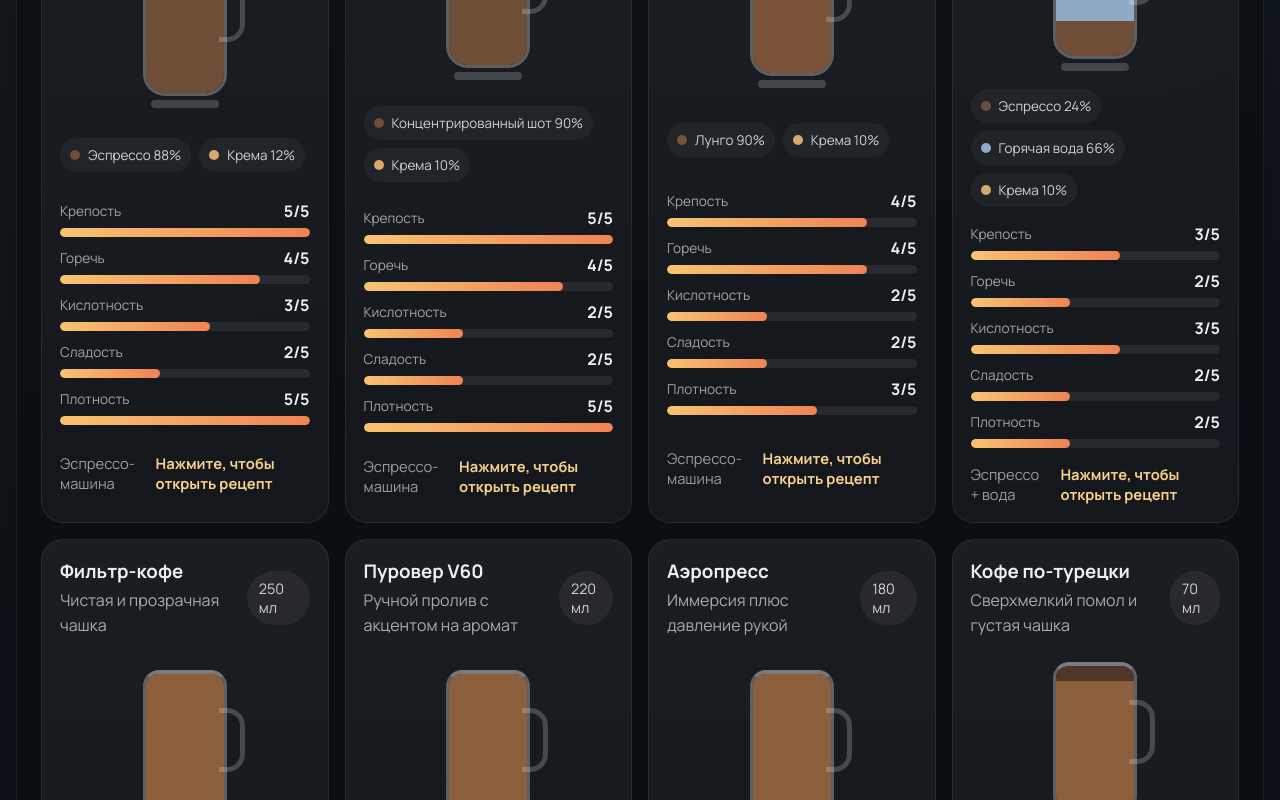
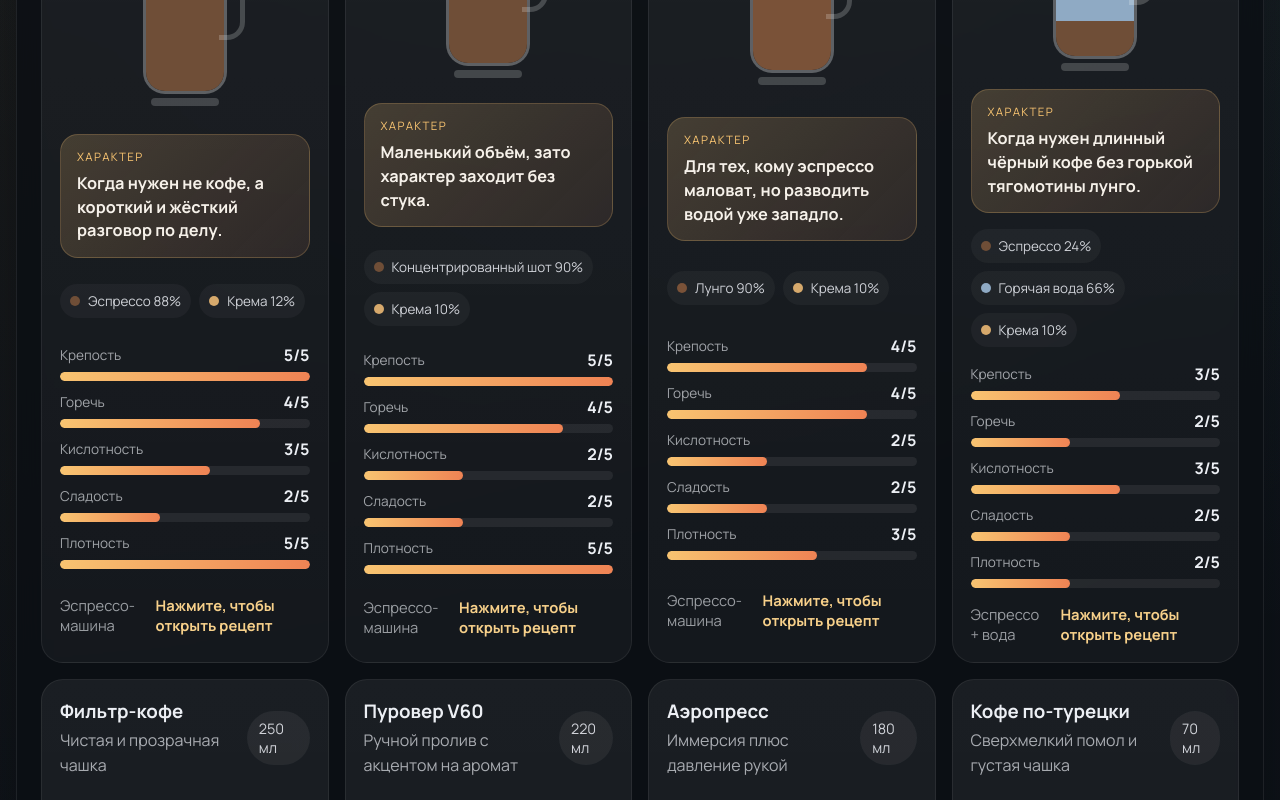
Before and after one commit to AnnaHrunova/extraction-engine, a React (Vite) app: page / in a window 1280 px wide. Shown: the part 1320-2120 px from the top of the page. Built offline with nearby package versions, Linux system fonts and the light colour scheme.

Commit message:
Highlight coffee catalog personality lines

```diff
--- a/src/App.css
+++ b/src/App.css
@@ -231,6 +231,31 @@
   box-shadow: 0 16px 36px rgba(0, 0, 0, 0.22);
 }
 
+.coffee-card__spotlight {
+  padding: 14px 16px;
+  border-radius: 18px;
+  background:
+    linear-gradient(135deg, rgba(248, 196, 113, 0.18), rgba(239, 131, 84, 0.08)),
+    rgba(255, 255, 255, 0.02);
+  border: 1px solid rgba(248, 196, 113, 0.22);
+  display: grid;
+  gap: 8px;
+}
+
+.coffee-card__spotlight-label {
+  color: #f8c471;
+  text-transform: uppercase;
+  letter-spacing: 0.12em;
+  font-size: 0.72rem;
+}
+
+.coffee-card__spotlight strong,
+.coffee-modal__spotlight {
+  font-size: 1.02rem;
+  line-height: 1.45;
+  color: rgba(250, 245, 238, 0.98);
+}
+
 .coffee-card__header,
 .coffee-card__footer,
 .metric-scale__header,
@@ -437,6 +462,10 @@
 }
 
 .coffee-modal__block p {
+  margin: 0;
+}
+
+.coffee-modal__spotlight {
   margin: 0;
 }
 
--- a/src/catalog/coffeeCatalog.ts
+++ b/src/catalog/coffeeCatalog.ts
@@ -82,6 +82,7 @@ export const coffeeCatalog: CoffeeDrink[] = [
     name: "Эспрессо",
     categoryId: "black",
     subtitle: "Короткий концентрированный шот",
+    spotlightLine: "Когда нужен не кофе, а короткий и жёсткий разговор по делу.",
     volumeMl: 30,
     baseLabel: "Эспрессо-машина",
     tags: ["9 бар", "25-30 сек", "база для молочных"],
@@ -103,6 +104,7 @@ export const coffeeCatalog: CoffeeDrink[] = [
     name: "Ристретто",
     categoryId: "black",
     subtitle: "Ещё короче и плотнее эспрессо",
+    spotlightLine: "Маленький объём, зато характер заходит без стука.",
     volumeMl: 20,
     baseLabel: "Эспрессо-машина",
     tags: ["15-20 мл", "короткий пролив", "очень плотный"],
@@ -124,6 +126,7 @@ export const coffeeCatalog: CoffeeDrink[] = [
     name: "Лунго",
     categoryId: "black",
     subtitle: "Более длинный пролив через ту же таблетку",
+    spotlightLine: "Для тех, кому эспрессо маловат, но разводить водой уже западло.",
     volumeMl: 55,
     baseLabel: "Эспрессо-машина",
     tags: ["длинный пролив", "больше объёма", "суше во вкусе"],
@@ -145,6 +148,7 @@ export const coffeeCatalog: CoffeeDrink[] = [
     name: "Американо",
     categoryId: "black",
     subtitle: "Эспрессо плюс горячая вода",
+    spotlightLine: "Когда нужен длинный чёрный кофе без горькой тягомотины лунго.",
     volumeMl: 150,
     baseLabel: "Эспрессо + вода",
     tags: ["разбавленный шот", "длинная чашка", "меньше плотность"],
@@ -170,6 +174,7 @@ export const coffeeCatalog: CoffeeDrink[] = [
     name: "Фильтр-кофе",
     categoryId: "black",
     subtitle: "Чистая и прозрачная чашка",
+    spotlightLine: "Спокойная большая чашка, где вкус не орёт, а разговаривает.",
     volumeMl: 250,
     baseLabel: "Капельный фильтр",
     tags: ["прозрачный вкус", "большой объём", "без осадка"],
@@ -191,6 +196,7 @@ export const coffeeCatalog: CoffeeDrink[] = [
     name: "Пуровер V60",
     categoryId: "black",
     subtitle: "Ручной пролив с акцентом на аромат",
+    spotlightLine: "Для тех, кто любит нюансы, а не просто удар кофеином по лицу.",
     volumeMl: 220,
     baseLabel: "Пуровер",
     tags: ["ручной контроль", "яркая кислотность", "чистый профиль"],
@@ -212,6 +218,7 @@ export const coffeeCatalog: CoffeeDrink[] = [
     name: "Аэропресс",
     categoryId: "black",
     subtitle: "Иммерсия плюс давление рукой",
+    spotlightLine: "Практичный боец: без понтов, зато стабильно и вкусно.",
     volumeMl: 180,
     baseLabel: "AeroPress",
     tags: ["гибкий рецепт", "низкая горечь", "плотнее фильтра"],
@@ -233,6 +240,7 @@ export const coffeeCatalog: CoffeeDrink[] = [
     name: "Кофе по-турецки",
     categoryId: "black",
     subtitle: "Сверхмелкий помол и густая чашка",
+    spotlightLine: "Плотный, густой и серьёзный, как будто чашка смотрит на тебя первой.",
     volumeMl: 70,
     baseLabel: "Турка",
     tags: ["очень мелкий помол", "густой", "осадок в чашке"],
@@ -258,6 +266,7 @@ export const coffeeCatalog: CoffeeDrink[] = [
     name: "Капучино",
     categoryId: "milk",
     subtitle: "Баланс эспрессо, молока и плотной пены",
+    spotlightLine: "Классика, которая не выёбывается и потому работает почти всегда.",
     volumeMl: 170,
     baseLabel: "Эспрессо + вспененное молоко",
     tags: ["классика", "молочная сладость", "воздушная шапка"],
@@ -283,6 +292,7 @@ export const coffeeCatalog: CoffeeDrink[] = [
     name: "Флэт уайт",
     categoryId: "milk",
     subtitle: "Сильнее кофе, тоньше слой пены",
+    spotlightLine: "Для тех, кому капучино уже милый, а хочется пожёстче.",
     volumeMl: 160,
     baseLabel: "Двойной эспрессо + микропена",
     tags: ["ярче кофе", "меньше пены", "плотный вкус"],
@@ -308,6 +318,7 @@ export const coffeeCatalog: CoffeeDrink[] = [
     name: "Латте",
     categoryId: "milk",
     subtitle: "Много молока, мягкий кофе",
+    spotlightLine: "Мягко заходит даже тем, кто с кофе пока ещё на вы.",
     volumeMl: 250,
     baseLabel: "Эспрессо + много молока",
     tags: ["мягкий профиль", "большой объём", "деликатный кофе"],
@@ -333,6 +344,7 @@ export const coffeeCatalog: CoffeeDrink[] = [
     name: "Кортадо",
     categoryId: "milk",
     subtitle: "Эспрессо и молоко почти поровну",
+    spotlightLine: "Короткий, собранный и без лишней молочной болтовни.",
     volumeMl: 110,
     baseLabel: "Эспрессо + немного молока",
     tags: ["короткий", "сильнее латте", "компактный"],
@@ -358,6 +370,7 @@ export const coffeeCatalog: CoffeeDrink[] = [
     name: "Эспрессо макиато",
     categoryId: "milk",
     subtitle: "Шот, помеченный ложкой пены",
+    spotlightLine: "Почти чистый эспрессо, просто чуть-чуть отпустило.",
     volumeMl: 45,
     baseLabel: "Эспрессо + молочная пена",
     tags: ["минимум молока", "кофе на первом плане", "короткий"],
@@ -382,6 +395,7 @@ export const coffeeCatalog: CoffeeDrink[] = [
     name: "Латте макиато",
     categoryId: "milk",
     subtitle: "Слои молока, эспрессо и пены",
+    spotlightLine: "Напиток, который сначала цепляет глазами, а потом уже вкусом.",
     volumeMl: 260,
     baseLabel: "Молоко с влитым шотом",
     tags: ["слоистый вид", "мягкий", "визуально эффектный"],
@@ -407,6 +421,7 @@ export const coffeeCatalog: CoffeeDrink[] = [
     name: "Пикколо",
     categoryId: "milk",
     subtitle: "Маленький, но кофейный молочный напиток",
+    spotlightLine: "Компактный молочный кофе без потери лица и кофейного хребта.",
     volumeMl: 90,
     baseLabel: "Ристретто + молоко",
     tags: ["малый объём", "яркий кофе", "нежное молоко"],
@@ -432,6 +447,7 @@ export const coffeeCatalog: CoffeeDrink[] = [
     name: "Мокка",
     categoryId: "extras",
     subtitle: "Эспрессо, шоколад и молоко",
+    spotlightLine: "Если хочется десерта, но чтобы кофе всё ещё был не для мебели.",
     volumeMl: 220,
     baseLabel: "Эспрессо + шоколад",
     tags: ["десертный", "шоколад", "молочный"],
@@ -458,6 +474,7 @@ export const coffeeCatalog: CoffeeDrink[] = [
     name: "Венский кофе",
     categoryId: "extras",
     subtitle: "Чёрный кофе со взбитыми сливками",
+    spotlightLine: "Горячий кофе под сливочным облаком, и в этом есть свой шик.",
     volumeMl: 180,
     baseLabel: "Кофе + сливки",
     tags: ["сливочный верх", "десертный", "классика кофейни"],
@@ -482,6 +499,7 @@ export const coffeeCatalog: CoffeeDrink[] = [
     name: "Мароккино",
     categoryId: "extras",
     subtitle: "Эспрессо, какао и молочная пена",
+    spotlightLine: "Маленький кофейный десерт, который не тянет резину лишним объёмом.",
     volumeMl: 90,
     baseLabel: "Эспрессо + какао",
     tags: ["короткий десертный", "какао", "небольшой объём"],
@@ -507,6 +525,7 @@ export const coffeeCatalog: CoffeeDrink[] = [
     name: "Кафе бомбон",
     categoryId: "extras",
     subtitle: "Эспрессо и сгущёнка",
+    spotlightLine: "Сладко, нагло и без стыда, зато честно.",
     volumeMl: 70,
     baseLabel: "Эспрессо + сгущённое молоко",
     tags: ["очень сладкий", "слоистый", "испанская классика"],
@@ -532,6 +551,7 @@ export const coffeeCatalog: CoffeeDrink[] = [
     name: "Бичерин",
     categoryId: "extras",
     subtitle: "Шоколад, эспрессо и сливочный верх",
+    spotlightLine: "Слоистый кофейный десерт для тех, кто любит богатый, медленный вкус.",
     volumeMl: 140,
     baseLabel: "Шоколад + кофе + сливки",
     tags: ["туринская классика", "слои", "десертный"],
@@ -557,6 +577,7 @@ export const coffeeCatalog: CoffeeDrink[] = [
     name: "Бамбл-кофе",
     categoryId: "extras",
     subtitle: "Эспрессо и апельсиновый сок",
+    spotlightLine: "Цитрус и кофе в одной чашке, но без цирка и сахарной пошлости.",
     volumeMl: 220,
     baseLabel: "Эспрессо + апельсиновый сок",
     tags: ["цитрус", "контрастный", "освежающий"],
--- a/src/components/CoffeeCatalogTab.tsx
+++ b/src/components/CoffeeCatalogTab.tsx
@@ -102,6 +102,11 @@ const CoffeeCard = ({
 
     <CupDiagram drink={drink} />
 
+    <div className="coffee-card__spotlight">
+      <span className="coffee-card__spotlight-label">Характер</span>
+      <strong>{drink.spotlightLine}</strong>
+    </div>
+
     <div className="ingredient-legend">
       {drink.layers.map((drinkLayer) => (
         <span key={`${drink.id}-legend-${drinkLayer.id}`} className="ingredient-legend__item">
@@ -165,6 +170,10 @@ const CoffeeModal = ({
           </div>
         </div>
         <div className="coffee-modal__content">
+          <div className="coffee-modal__block">
+            <strong>Что в этом напитке цепляет</strong>
+            <p className="coffee-modal__spotlight">{drink.spotlightLine}</p>
+          </div>
           <div className="coffee-modal__block">
             <strong>Как готовится</strong>
             <p>{drink.brewingMethod}</p>
--- a/src/types/catalog.ts
+++ b/src/types/catalog.ts
@@ -21,6 +21,7 @@ export interface CoffeeDrink {
   name: string;
   categoryId: CoffeeCategoryId;
   subtitle: string;
+  spotlightLine: string;
   volumeMl: number;
   baseLabel: string;
   tags: string[];
```
